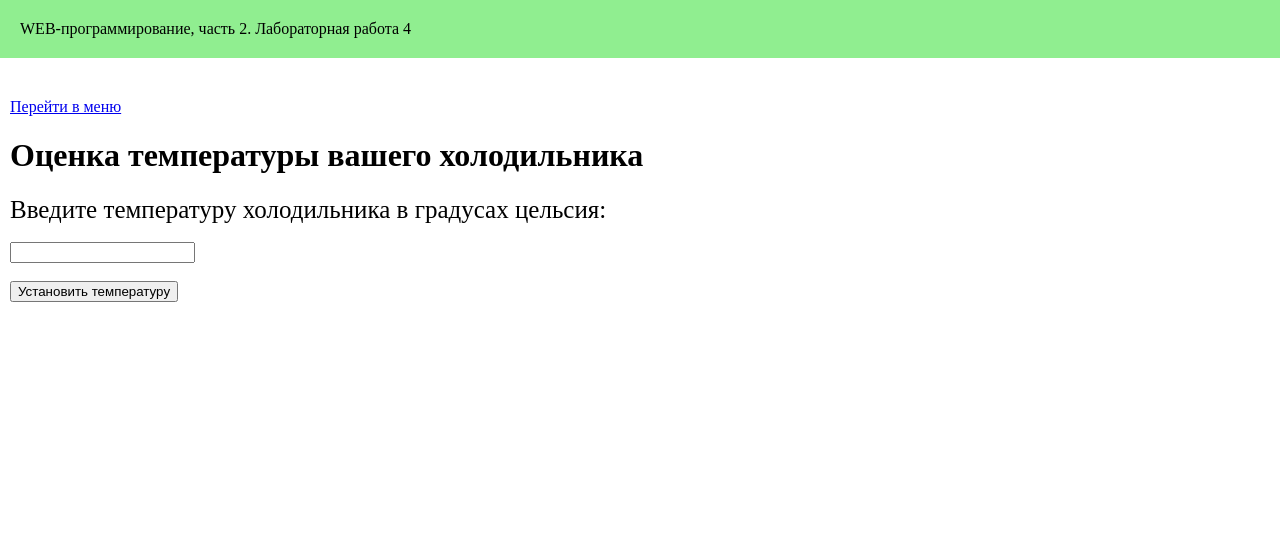
After one commit to AlenaStrelnikova/web-programming-labs-2, a Flask app: page /lab4/fridge in a window 1280 px wide. The commit adds this page. Shown: the top 542 px of the page. Run offline with Flask 3, Linux system fonts and the light colour scheme.

Commit message:
Холодильник

```diff
--- a/lab4.py
+++ b/lab4.py
@@ -5,6 +5,7 @@ lab4 = Blueprint('lab4', __name__)
 @lab4.route('/lab4/')
 def lab():
     return render_template('lab4.html')
+
 
 @lab4.route('/lab4/login', methods = ['GET', 'POST'])
 def login():
@@ -22,3 +23,29 @@ def login():
     else:
         error = 'Неверные логин и/или пароль'
     return render_template('login.html', error=error, username=username, password=password)
+
+
+@lab4.route('/lab4/fridge', methods = ['GET', 'POST'])
+def fridge():
+    error = None
+    temp = None
+    snowflakes = None
+    if request.method == 'POST':
+        temp = request.form.get('temp')
+
+        if temp is None or temp == '':
+            error = 'Ошибка: не задана температура'
+        else:
+            temp = int(temp)
+
+            if temp < -12:
+                error = 'Не удалось установить температуру — слишком низкое значение'
+            elif temp > -1:
+                error = 'Не удалось установить температуру — слишком высокое значение'
+            elif temp >= -12 and temp < -9:
+                snowflakes = '***'
+            elif temp >= -8 and temp < -5:
+                snowflakes = '**'
+            else:
+                snowflakes = '*'
+    return render_template('fridge.html', error=error, temp=temp, snowflakes=snowflakes)
--- a/templates/buy_ticket.html
+++ b/templates/buy_ticket.html
@@ -80,7 +80,9 @@
             <label>Ваш возраст:</label>
             <div>
                 <input type="number" name="age" value="{{ age or '' }}">
+                {% if error %}
                 <span class="error">{{ errors.age }}</span>
+                {% endif %}
             </div><br>
 
             <label>Пункт выезда:</label>
--- /dev/null
+++ b/templates/fridge.html
@@ -0,0 +1,37 @@
+{% extends "base.html" %}
+
+{% block lab %} Лабораторная работа 4 {% endblock %}
+
+{% block main %}
+
+    {% if not error and temp %}
+
+    <h1>Результат оценки</h1>
+
+    <div style="font-size: 25px;">
+        Установлена температура: {{ temp }} &#8451;
+        <div style="color: blue; font-size: 60px;">{{ snowflakes }}</div>
+    </div><br>
+    <div>
+        <a href="/lab4/fridge">Установить еще раз</a>
+    </div>
+
+    {% else %}
+
+    <h1>Оценка температуры вашего холодильника</h1>
+        {% if error %}
+            <div class="error" style="font-size: 20px;">{{ error }}</div>
+        {% endif %}
+
+    <form method="post">
+        <label style="font-size: 25px;">Введите температуру холодильника в градусах цельсия:</label><br><br>
+            <div>
+                <input type="number" name="temp" value="{{ temp or '' }}">
+            </div><br>
+
+        <div>
+            <button type="submit">Установить температуру</button>
+        </div>
+    </form>
+    {% endif %}
+{% endblock %}
--- a/templates/lab4.html
+++ b/templates/lab4.html
@@ -7,5 +7,6 @@
     <div>Тема лабораторной - формы (POST). Список сделанных страниц: </div>
     <ol>
         <li><a href=/lab4/login>Авторизация</a></li>
+        <li><a href=/lab4/fridge>Холодильник</a></li>
     </ol>
 {% endblock %}
```
